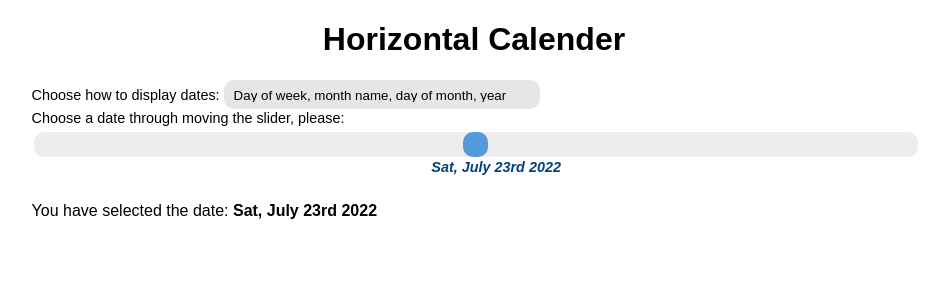
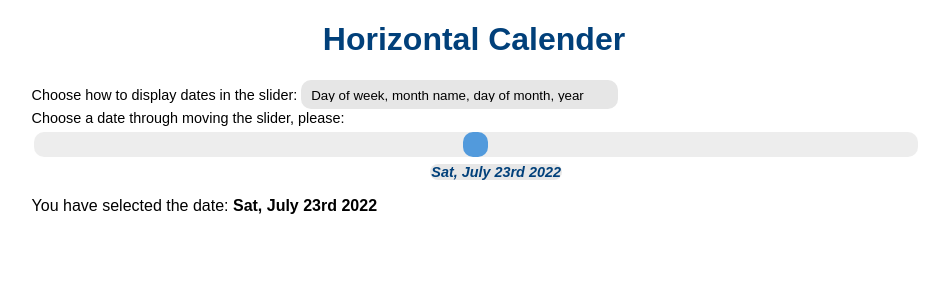
Before and after one commit to IsraaMoqbel/horizontalCalenderTs, a React (Create React App) app: page / in a window 1280 px wide. Shown: the top 300 px of the page, without its empty margins (166-1115 px from the left). Built offline with nearby package versions, Linux system fonts and the light colour scheme; a web font is replaced by a local one.

Commit message:
fix styles

```diff
--- a/src/App.tsx
+++ b/src/App.tsx
@@ -3,7 +3,7 @@ import HorizontalCalender from "./components/horizontalCalendar";
 export default function App() {
   return (
     <div className="app">
-      <h1>Horizontal Calender</h1>
+      <h1 className="title">Horizontal Calender</h1>
       <HorizontalCalender />
     </div>
   );
--- a/src/components/custumDayDisplayInput/index.tsx
+++ b/src/components/custumDayDisplayInput/index.tsx
@@ -8,7 +8,7 @@ export default function CustumDayDisplayInput({
   return (
     <>
       <label htmlFor="select" className="prompt">
-        Choose how to display dates:{" "}
+        Choose how to display dates in the slider:{" "}
       </label>
       <select
         value={value}
--- a/src/components/horizontalCalendar/dateBubble/styles.css
+++ b/src/components/horizontalCalendar/dateBubble/styles.css
@@ -1,8 +1,11 @@
 .date-value {
   width: 15%;
   margin: auto;
-  margin-top: 50px;
+  margin-top: 55px;
   position: absolute;
   text-align: center;
   font-size: 0.9rem;
+  border-radius: 10px;
+  background-color: rgba(194, 194, 194, 0.4);
+  z-index: 3;
 }
--- a/src/components/horizontalCalendar/styles.css
+++ b/src/components/horizontalCalendar/styles.css
@@ -11,10 +11,10 @@
 }
 
 .slider {
+  line-height: 1;
   -webkit-appearance: none; /* Override default CSS styles */
   appearance: none;
   width: 100%; /* Full-width */
-  height: 25px; /* Specified height */
   background: var(--light-grey); /* Grey background */
   outline: none; /* Remove outline */
   opacity: 0.7; /* Set transparency (for mouse-over effects on hover) */
@@ -49,5 +49,5 @@
 
 .slider-container {
   width: 100%;
-  margin-bottom: 40px;
+  margin-bottom: 35px;
 }
--- a/src/styles.css
+++ b/src/styles.css
@@ -16,3 +16,7 @@
   font-family: "Hind Vadodara", sans-serif;
   text-align: center;
 }
+
+.title {
+  color: var(--dark-blue);
+}
```
